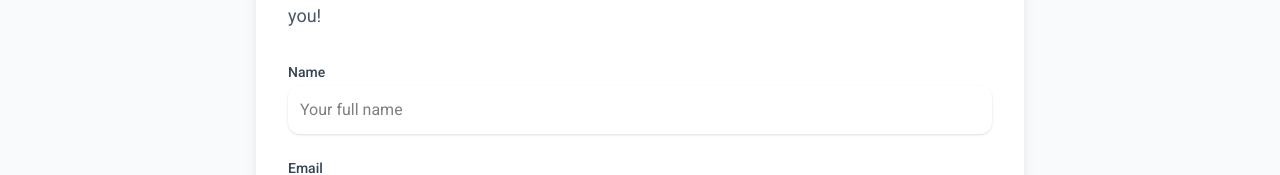
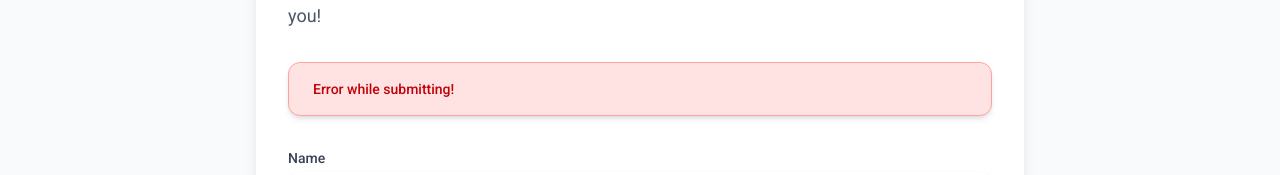
Before and after one commit to SatinderSinghSall/Learning-Next.JS, a Next.js app: page /contact in a window 1280 px wide. Both pictures are taken after typing "Sample", "name@example.com", "Sample" into the empty fields and a click on the button "Send Message". Shown: the part 218-393 px from the top of the page. Built offline with nearby package versions, Linux system fonts and the light colour scheme; no server answers; the database is empty.

Commit message:
Next.JS: React 19 useActionState() & Show Loading + Handle Form Response Easily in Next.js

```diff
--- a/app/(users)/contact/page.jsx
+++ b/app/(users)/contact/page.jsx
@@ -29,6 +29,19 @@ const Contact = () => {
           Have questions, ideas, or want to collaborate? Send me a message and
           I'll get back to you!
         </p>
+        <section>
+          {state && (
+            <div
+              className={`mb-8 rounded-xl px-6 py-4 text-sm font-medium shadow-md ${
+                state.success
+                  ? "bg-green-100 text-green-700 border border-green-300"
+                  : "bg-red-100 text-red-700 border border-red-300"
+              }`}
+            >
+              {state.message}
+            </div>
+          )}
+        </section>
         <form className="space-y-6" action={formAction}>
           <div>
             <label
```
